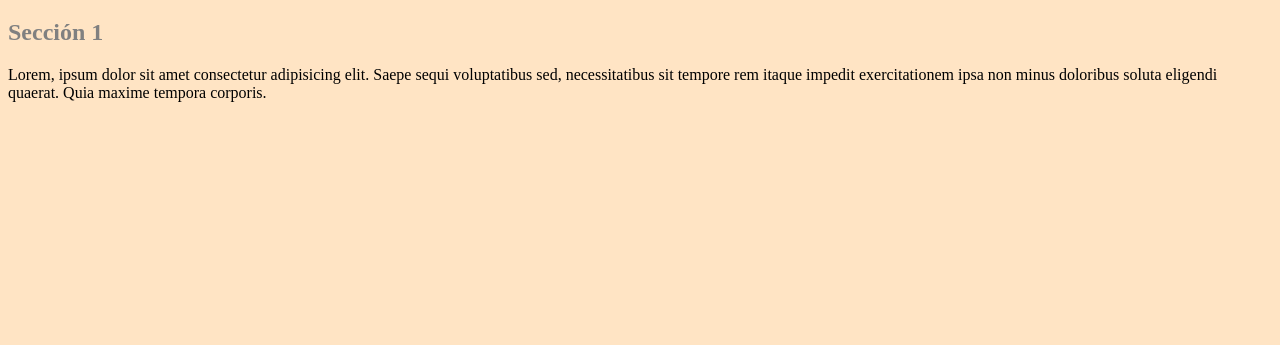
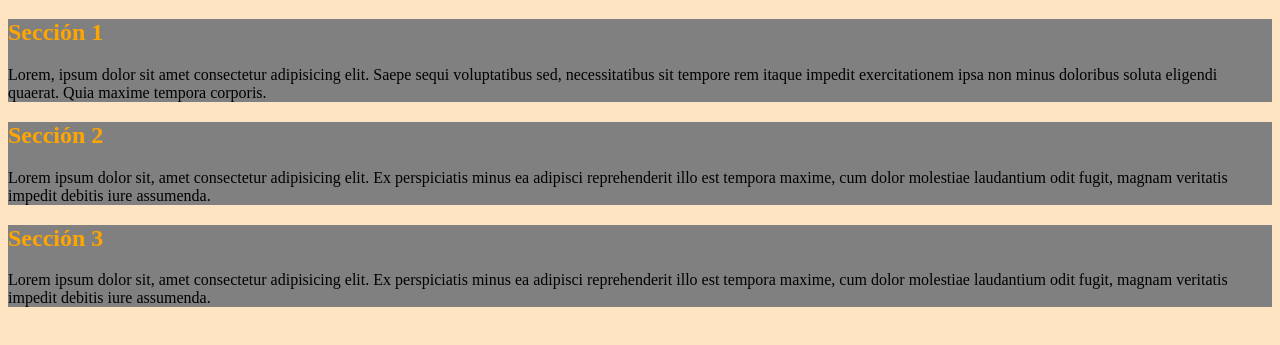
Before and after one commit to rdojeda/testGIT, a plain HTML site: page index.html in a window 1280 px wide. Shown: the part 61-406 px from the top of the page. Drawn offline with Linux system fonts and the light colour scheme.

Commit message:
se agregaron secciones y modificó el css

```diff
--- a/index.html
+++ b/index.html
@@ -16,6 +16,14 @@
             <h2>Sección 1</h2>
             <p>Lorem, ipsum dolor sit amet consectetur adipisicing elit. Saepe sequi voluptatibus sed, necessitatibus sit tempore rem itaque impedit exercitationem ipsa non minus doloribus soluta eligendi quaerat. Quia maxime tempora corporis.</p>
         </section>
+        <section>
+            <h2>Sección 2</h2>
+            <p>Lorem ipsum dolor sit, amet consectetur adipisicing elit. Ex perspiciatis minus ea adipisci reprehenderit illo est tempora maxime, cum dolor molestiae laudantium odit fugit, magnam veritatis impedit debitis iure assumenda.</p>
+        </section>
+         <section>
+            <h2>Sección 3</h2>
+            <p>Lorem ipsum dolor sit, amet consectetur adipisicing elit. Ex perspiciatis minus ea adipisci reprehenderit illo est tempora maxime, cum dolor molestiae laudantium odit fugit, magnam veritatis impedit debitis iure assumenda.</p>
+        </section>
     </main>
 </body>
 </html>
--- a/styles.css
+++ b/styles.css
@@ -5,5 +5,9 @@ h1{
     color: blueviolet;
 }
 h2{
-    color: gray;
+    color: orange;
 }
+
+section {
+    background-color: gray;
+}
```
